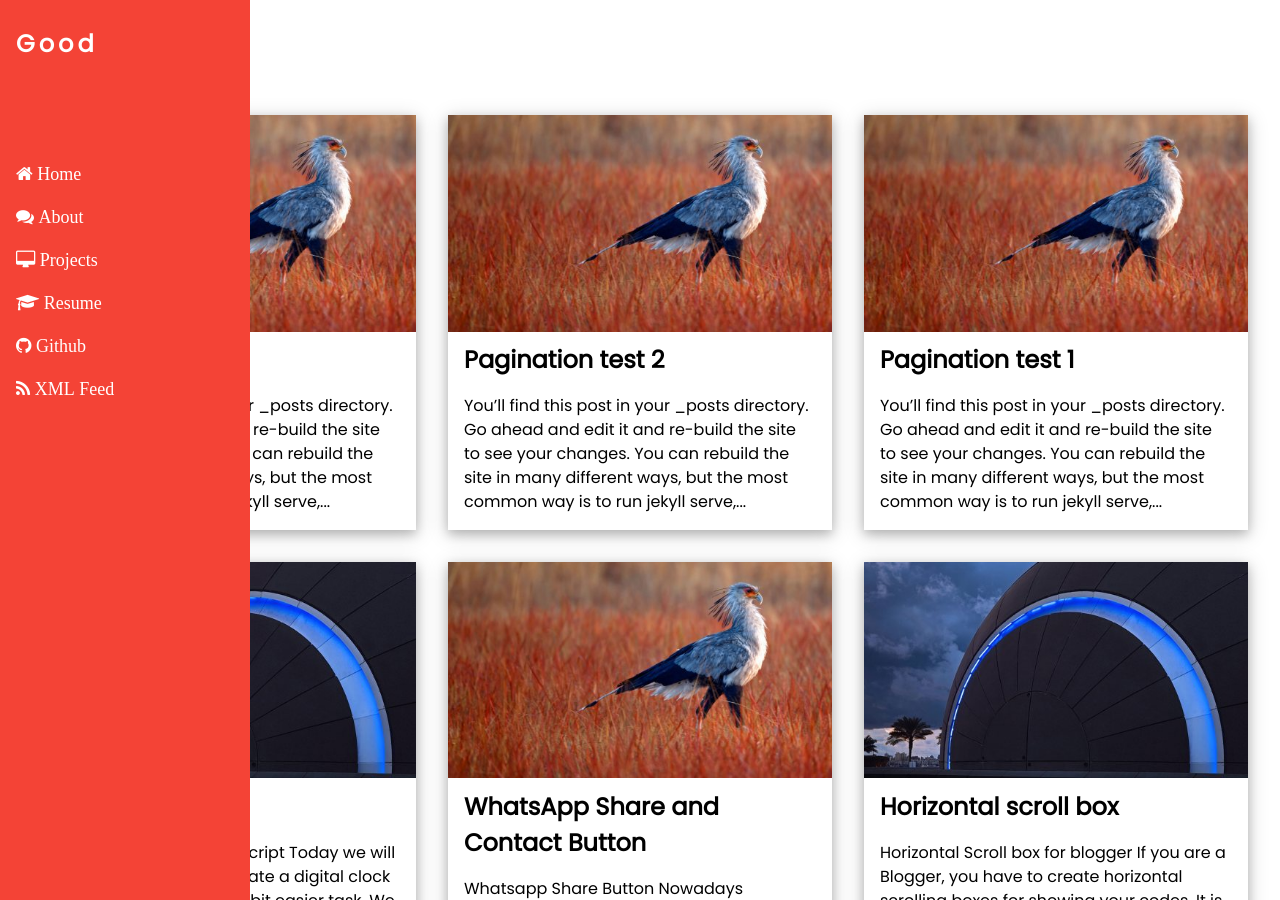
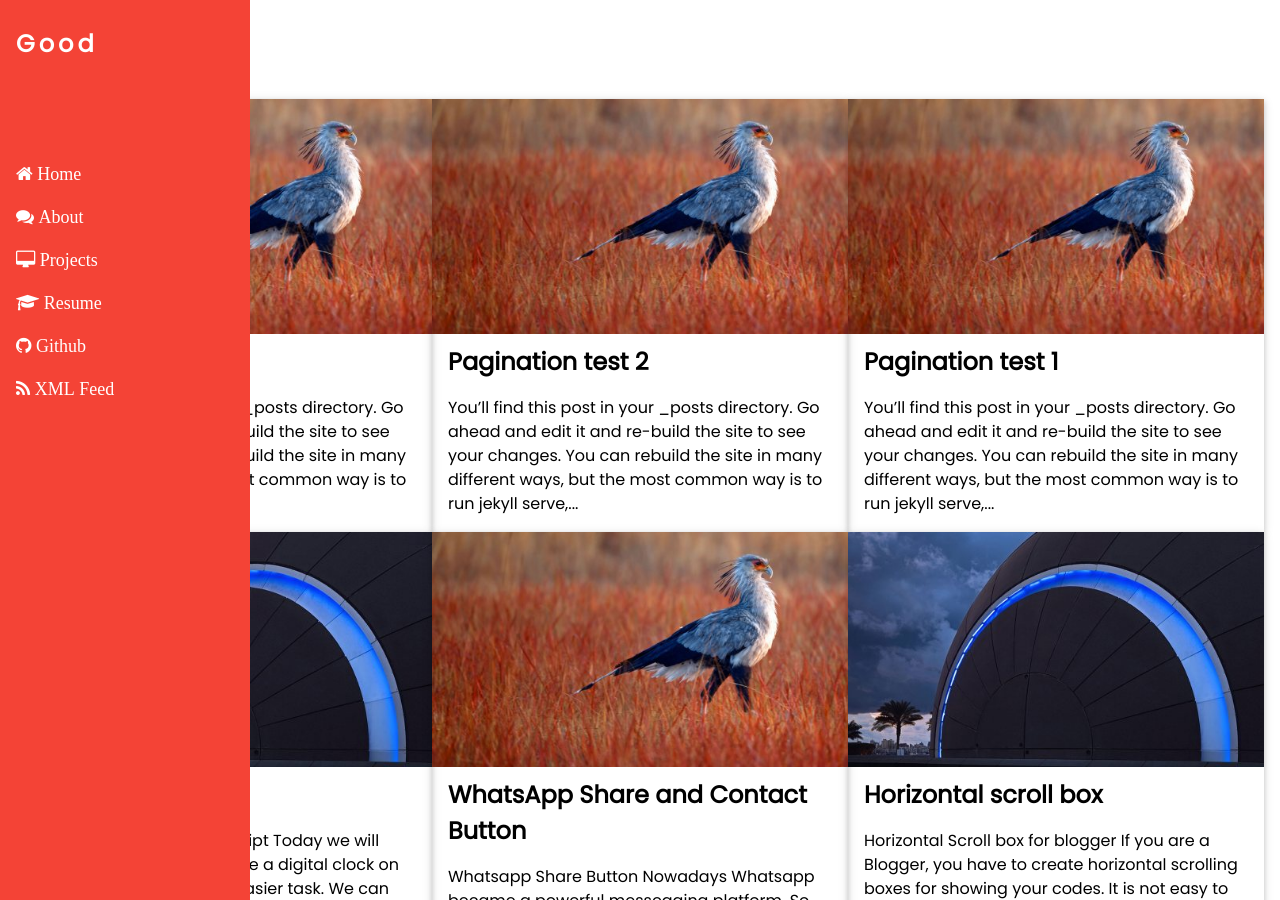
Before and after one commit to chipprogrammers/Good, a Jekyll site: the page built from blog.html, in a window 1280 px wide and 900 px high. Built offline with Jekyll 4.4.1, drawn with Linux system fonts in a browser that asks for light colours; comment, search, counter and statistics services are not loaded.

Commit message:
Update blog.html

```diff
--- a/blog.html
+++ b/blog.html
@@ -5,7 +5,7 @@ layout: default
 <div class="w3-container" style="margin-top:75px">
 {% for post in site.posts %}
 <div class="w3-third">
-   <div class="w3-card-4 w3-margin">
+   <div class="w3-card">
        <img src="{{ site.baseurl }}{{ post.img }}" style="width:100%">
        <div class="w3-container">
            <h3><b>{{ post.title }}</b></h3>
```
